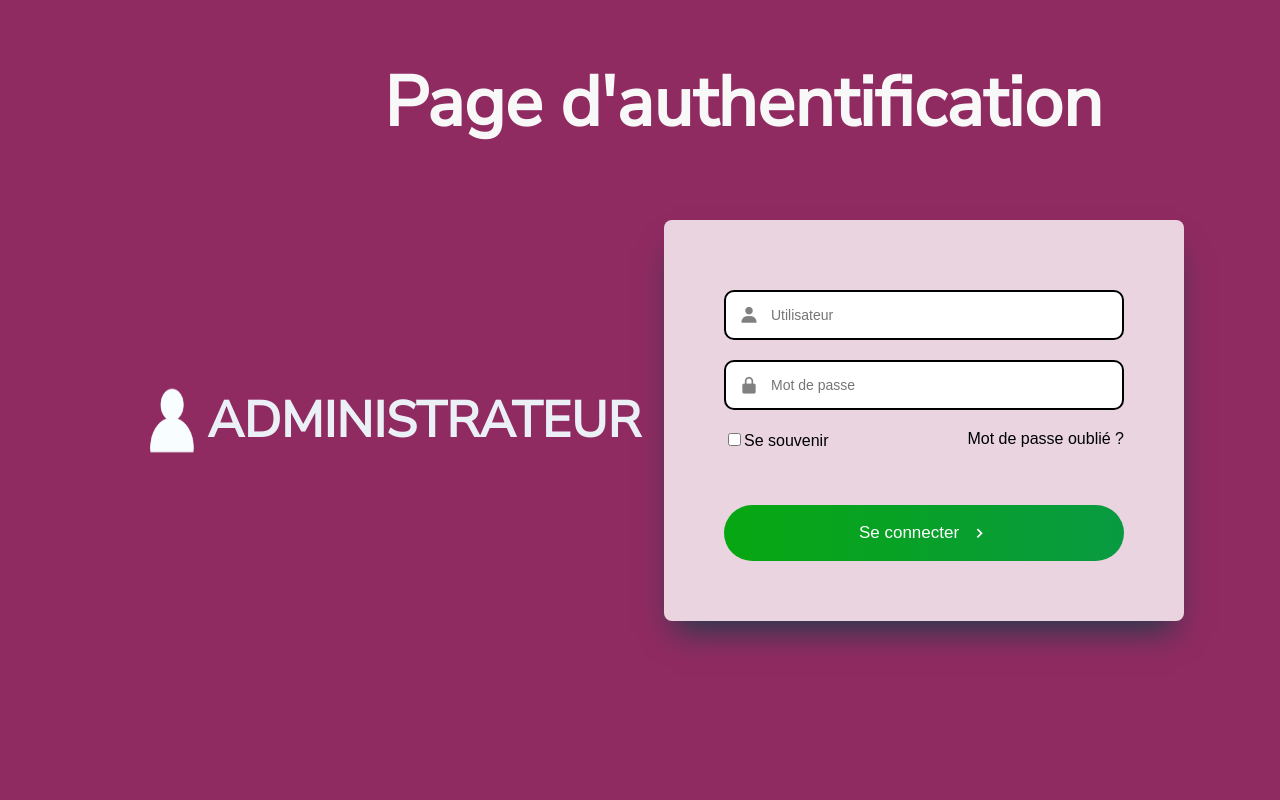
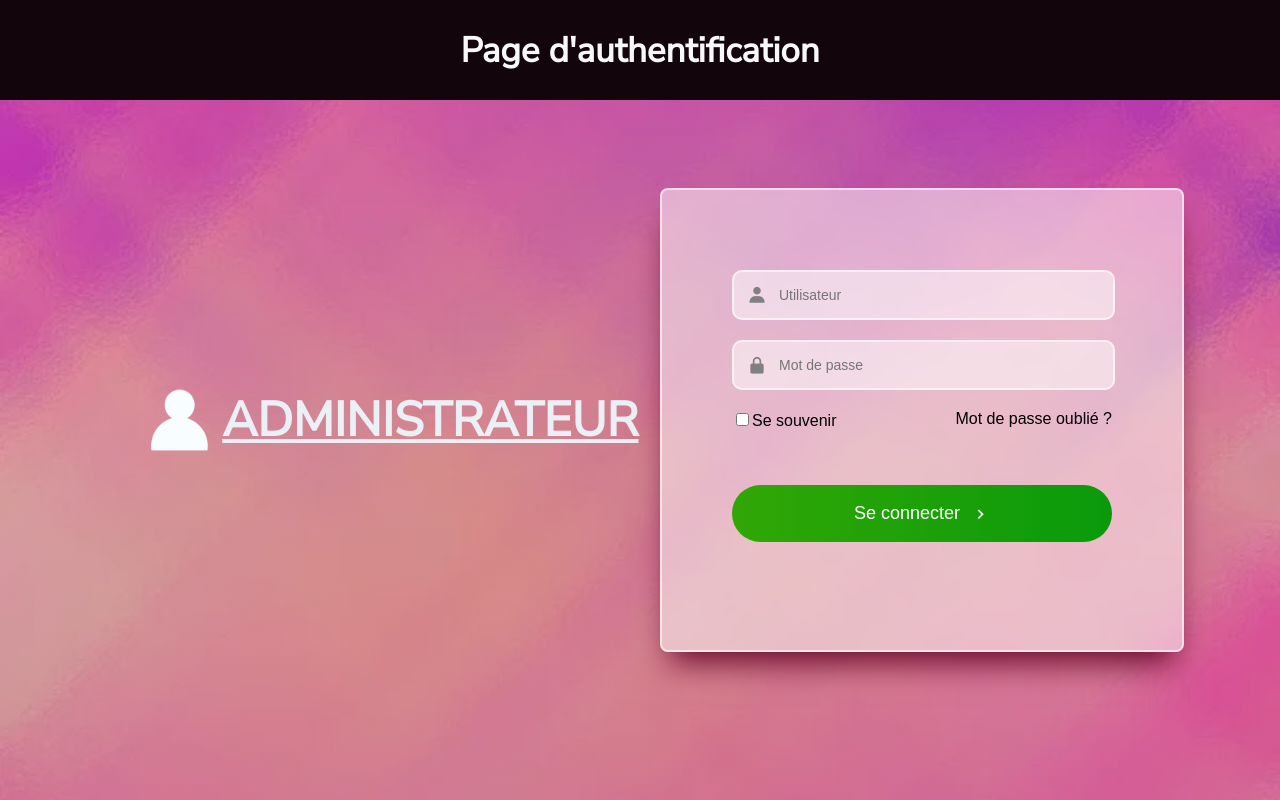
Before and after one commit to Alexshu0204/Projet_vote_en_ligne, a PHP site: the page made by Projet Systeme vote pour Césarée/index.html in a window 1280 px wide. Run offline with PHP 8.4, Linux system fonts and the light colour scheme.

Commit message:
Add files via upload

```diff
--- a/Projet Systeme vote pour Césarée/index.html
+++ b/Projet Systeme vote pour Césarée/index.html
@@ -10,15 +10,16 @@
 
     <body>
 
+        <header class="header">
+                <h1 class="loginTitle">Page d'authentification</h1>
+        </header>
+
 
         <div class="auth_container">
 
-            <span class="loginTitle">
-                <h1>Page d'authentification</h1>
-            </span>
 
             <div class="adminIcone">
-                <img src="images/icon-2426371_1280(2).png"weight=50% width=15%>
+                <img src="images/icon-2426371_1280(2).png">
                 <div class="adminTitle">ADMINISTRATEUR</div>
             </div>
 
--- a/Projet Systeme vote pour Césarée/mainStyle.css
+++ b/Projet Systeme vote pour Césarée/mainStyle.css
@@ -1,7 +1,7 @@
 /*On va centrer tout le body*/
 body{
     /***************Fond***************/
-    background-color: rgb(144, 43, 97);
+    background-image:linear-gradient(rgba(189, 4, 193, 0.3),rgba(135, 5, 158, 0.342)),url(images/depositphotos_216798046-stock-photo-abstract-pastel-soft-colorful-smooth.webp);
     background-size: cover;
 
     font-family: sans-serif;
@@ -11,6 +11,28 @@ body{
     height: 100vh;
     margin: 0;
 }
+
+.header{
+    width: 100%;
+    height: 100px;
+    background-color: rgb(19, 5, 12);
+    display: flex;
+    align-items: center;
+    justify-content: center;
+    position: absolute;
+    top: 0;
+    left: 0;
+}
+
+.loginTitle{
+    position: absolute;
+    color: #f8f8f8;
+    font-size: 35px;
+    font-weight: bold;
+    font-family: 'Nunito Sans';
+    text-shadow: rgb(38, 57, 77) 0px 20px 30px -10px;
+}
+
 
 /* Conteneur principal qui aligne le titre et le formulaire */
 .auth_container{
@@ -22,17 +44,6 @@ body{
     padding-right: 5vw; /* Ajoute un petit décalage à droite */
 }
 
-/*Titre placé à gauche*/
-.loginTitle{
-    position: absolute;
-    top: 8px;
-    left: 30%;
-    color: #f8f8f8;
-    font-size: 35px;
-    font-weight: bold;
-    font-family: 'Nunito Sans';
-    text-shadow: rgb(38, 57, 77) 0px 20px 30px -10px;
-}
 
 .adminIcone{
     display: flex;
@@ -44,26 +55,29 @@ body{
 }
 
 .adminIcone img{
-    width: 50px;
+    width: 65px;
     height: 50ox;
     color: white;
 }
 
 .adminTitle {
     font-family: 'Nunito Sans';
-    font-size: 50px;
+    text-decoration: underline;
+    font-size: 48px;
     font-weight: bold;
     color: rgb(234, 240, 246);
 }
 
 .container {/*Tout le contenu du formulaire*/
     margin-top: 40px;
-    width: 400px;
-    padding: 60px;
-    background-color:rgba(255, 255, 255, 0.8);
+    width: 380px;
+    height: 320px;
+    padding: 70px;
+    background-color:rgba(255, 255, 255, 0.5);
     border-radius: 8px;
-    box-shadow: rgb(38, 57, 77) 0px 20px 30px -10px;
-    backdrop-filter: blur(4px);
+    backdrop-filter: blur(3px);
+    border: 2px solid rgba(255, 255, 255, 0.6);
+    box-shadow: rgb(104, 6, 42) 0px 20px 30px -10px;
 
 }
 
@@ -85,7 +99,8 @@ body{
 .input-container input {/*ajuste l’espacement du texte pour qu’il ne chevauche pas*/
     font-size: 14px;
     width: 100%;
-    border: 2px solid black;
+    background-color:rgba(255, 255, 255, 0.5);
+    border: 2px solid rgba(255, 255, 255, 0.6);
     padding: 15px 15px 15px 45px; /* Ajout d'un padding à gauche pour ne pas chevaucher l’icône */
     border-radius: 10px;
     margin: 10px 0;
@@ -109,8 +124,8 @@ a:hover{
 }
 
 #loginButton{/*Ajustement du bouton se connecter*/
-    font-size: 17px;
-    background: linear-gradient(to right, rgb(6, 167, 17), rgb(9, 154, 65));
+    font-size: 18px;
+    background: linear-gradient(to right, rgb(49, 167, 6), rgb(9, 154, 11));
     color: white;
     width: 100%;
     border: none; /* Supprime la bordure pour un effet plus propre */
@@ -130,5 +145,5 @@ a:hover{
 }
 
 #loginButton:hover{
-    background: linear-gradient(to right, rgb(44, 187, 91), rgb(33, 177, 88));
+    background: linear-gradient(to right, rgb(56, 187, 44), rgb(33, 177, 40));
 }
```
Also changed, not shown: Projet Systeme vote pour Césarée/images/depositphotos_216798046-stock-photo-abstract-pastel-soft-colorful-smooth.webp (added).
